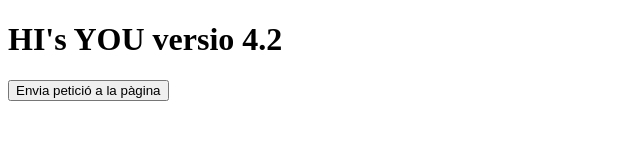
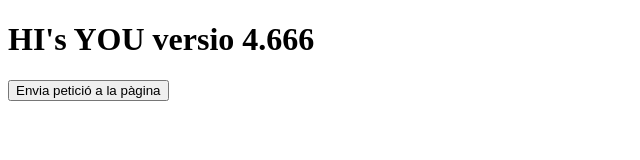
Before and after one commit to PereAntoni/jocGimnesia, a website: page public/index.html in a window 1280 px wide. Shown: the full height of the page, 0-640 px from the left. Drawn offline with nearby package versions, Linux system fonts and the light colour scheme.

Commit message:
versió 4.666

```diff
--- a/public/index.html
+++ b/public/index.html
@@ -16,7 +16,7 @@
   <title>pràctiquesº</title>
 </head>
 <body>
-  <h1>HI's YOU versio 4.2</h1>
+  <h1>HI's YOU versio 4.666</h1>
 <button>Envia petició a la pàgina</button>
 </body>
 </html>
```
